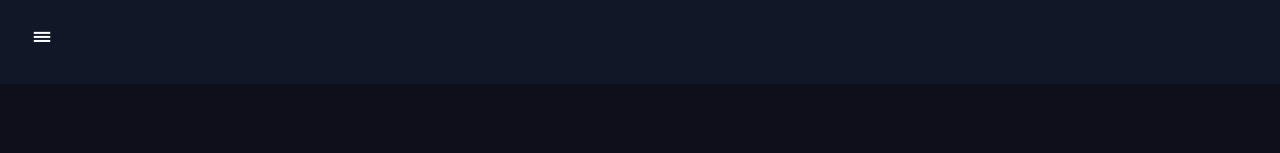
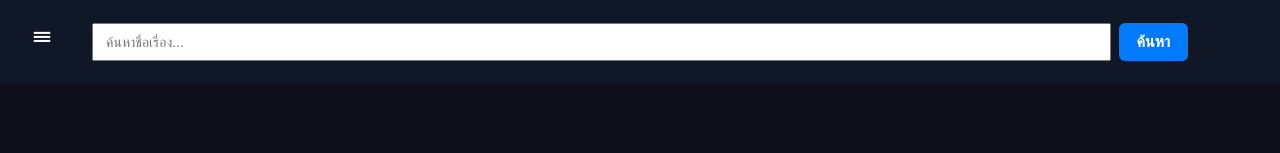
Before and after one commit to MicroNovember/birdmv, a plain HTML site: page favorite.html in a window 1280 px wide. Shown: the top 153 px of the page. Drawn offline with Linux system fonts and the light colour scheme.

Commit message:
Add files via upload

```diff
--- a/favorite.html
+++ b/favorite.html
@@ -16,7 +16,10 @@
   <header>
     <div class="top-row">
       <button id="hamburger" aria-label="เมนู">☰</button>
-
+      <form id="search-form" action="search.html" method="GET" autocomplete="off">
+        <input type="text" id="search-box" name="q" placeholder="ค้นหาชื่อเรื่อง..." />
+        <button id="submit">ค้นหา</button>
+      </form>
     </div>
   </header>
 
@@ -89,9 +92,9 @@
         const div = document.createElement("div");
         div.className = "movie";
         div.innerHTML = `
-          <a href="player.html?name=${encodeURIComponent(movie.name)}&url=${encodeURIComponent(movie.url)}&image=${encodeURIComponent(movie.image)}&subtitle=${encodeURIComponent(movie.subtitle || '')}">
-            <img src="${movie.image}" alt="${movie.name}">
-            <h4>${movie.name}</h4>
+          <a href="player.html?name=${encodeURIComponent(movie.name)}&url=${encodeURIComponent(movie.url)}&image=${encodeURIComponent(movie.image)}&info=${encodeURIComponent(movie.info || '')}">
+            <img src="${movie.image}" alt="${movie.name}" />
+            <h4 title="${movie.name}">${movie.name}</h4>
             <span class="info">${movie.info || ""}</span>
           </a>
           <span class="remove-btn" onclick="removeFavorite(${index})">ลบออก</span>
--- a/style.css
+++ b/style.css
@@ -534,12 +534,20 @@ header h1 {
 }
 
 #search-box {
-  padding: 10px 14px;
-  font-size: 16px;
-  border: 1px solid #ccc;
-  border-radius: 6px;
-  width: 240px;
+  flex: 1 1 auto;
+  width: 100%;
+  max-width: 100%;
+  padding: 8px 12px;
+  font-size: 14px;
+  box-sizing: border-box;
 }
+
+#submit {
+  flex-shrink: 0;
+  padding: 8px 14px;
+  font-size: 14px;
+}
+
 
 #search-btn {
   padding: 10px 18px;
@@ -566,10 +574,14 @@ header h1 {
 
 #search-form {
   display: flex;
-  justify-content: center;
-  gap: 10px;
-  margin: 30px auto;
+  flex-wrap: nowrap;
+  width: 100%;
+  max-width: 100%;
+  padding: 0 12px;
+  box-sizing: border-box;
+  gap: 8px;
 }
+
 
 #main-search-box {
   width: 100%;
```
